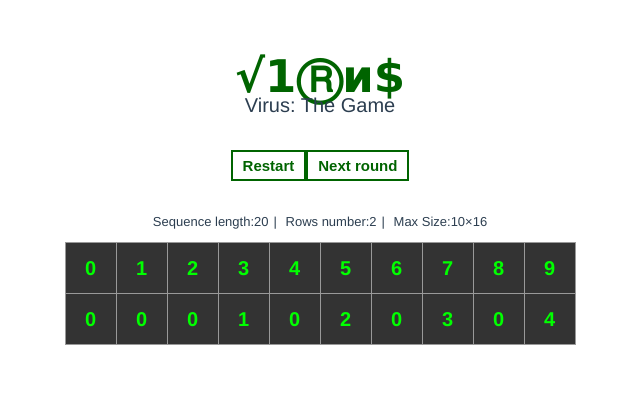
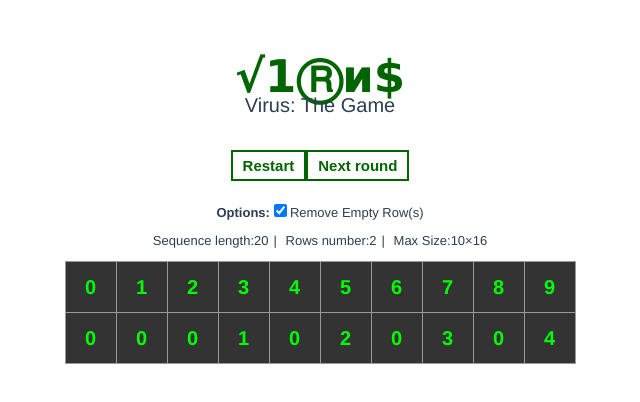
Before and after one commit to zetorama/virusgame, a Vue app: page /#/ in a window 1280 px wide. Shown: the top 402 px of the page, without its empty margins (320-960 px from the left). Built offline with nearby package versions, Linux system fonts and the light colour scheme.

Commit message:
add optional feature to remove empty rows

```diff
--- a/src/components/Matrix.vue
+++ b/src/components/Matrix.vue
@@ -5,6 +5,13 @@
         <button @click.prevent="onRestart">Restart</button>
         <button @click.prevent="onNext">Next round</button>
       </div>
+      <form class="options">
+        <strong>Options:</strong>
+        <span class="option">
+          <input type="checkbox" id="checkbox" v-model="shouldRemoveEmptyRow">
+          <label for="checkbox">Remove Empty Row(s)</label>
+        </span>
+      </form>
       <dl class="info">
         <dt>Sequence length:</dt>
         <dd>{{ this.curSequence.length }}</dd>
@@ -40,6 +47,10 @@ export default {
   components: {
   },
   props: {
+    shouldRemoveEmptyRow: {
+      type: Boolean,
+      default: true,
+    },
     colsN: {
       type: Number,
       default: 10,
@@ -196,8 +207,13 @@ export default {
           }
         }
 
+        if (this.shouldRemoveEmptyRow && seq.every(cell => cell === null)) {
+          // remove this row
+          return undefined
+        }
+
         return seq
-      })
+      }).filter(Boolean)
 
       return this
     },
```
